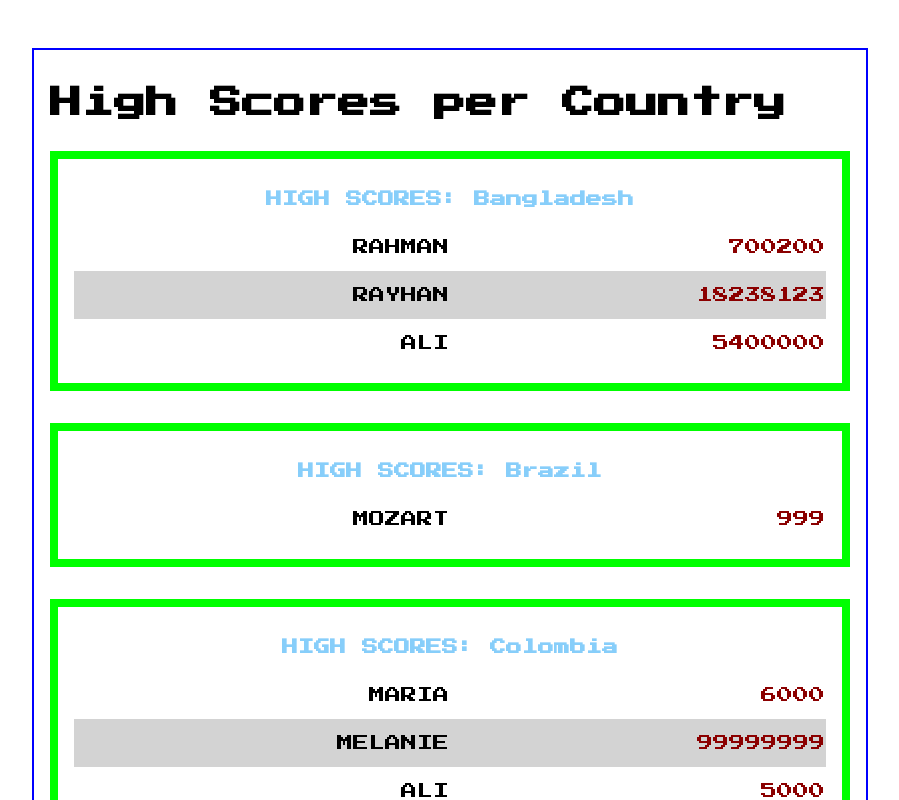
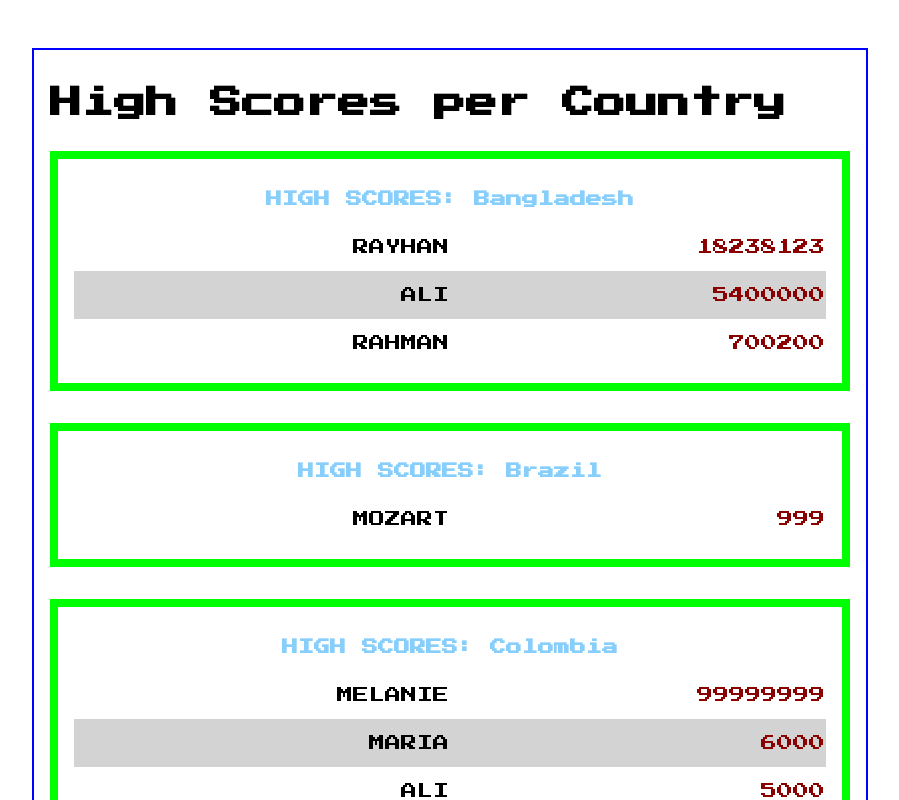
Before and after one commit to g1st/high-scores-react, a React (Create React App) app: page / in a window 1280 px wide. Shown: the top 800 px of the page, without its empty margins (190-1089 px from the left). Built offline with nearby package versions, Linux system fonts and the light colour scheme.

Commit message:
Show highest scores first

```diff
--- a/src/TableBody.js
+++ b/src/TableBody.js
@@ -5,9 +5,11 @@ import PlayerScore from './PlayerScore';
 const TableBody = ({ scores }) => {
   return (
     <tbody>
-      {scores.map(({ n, s }, i) => (
-        <PlayerScore key={i} name={n} score={s} />
-      ))}
+      {scores
+        .sort((a, b) => b.s - a.s)
+        .map(({ n, s }, i) => (
+          <PlayerScore key={i} name={n} score={s} />
+        ))}
     </tbody>
   );
 };
```
